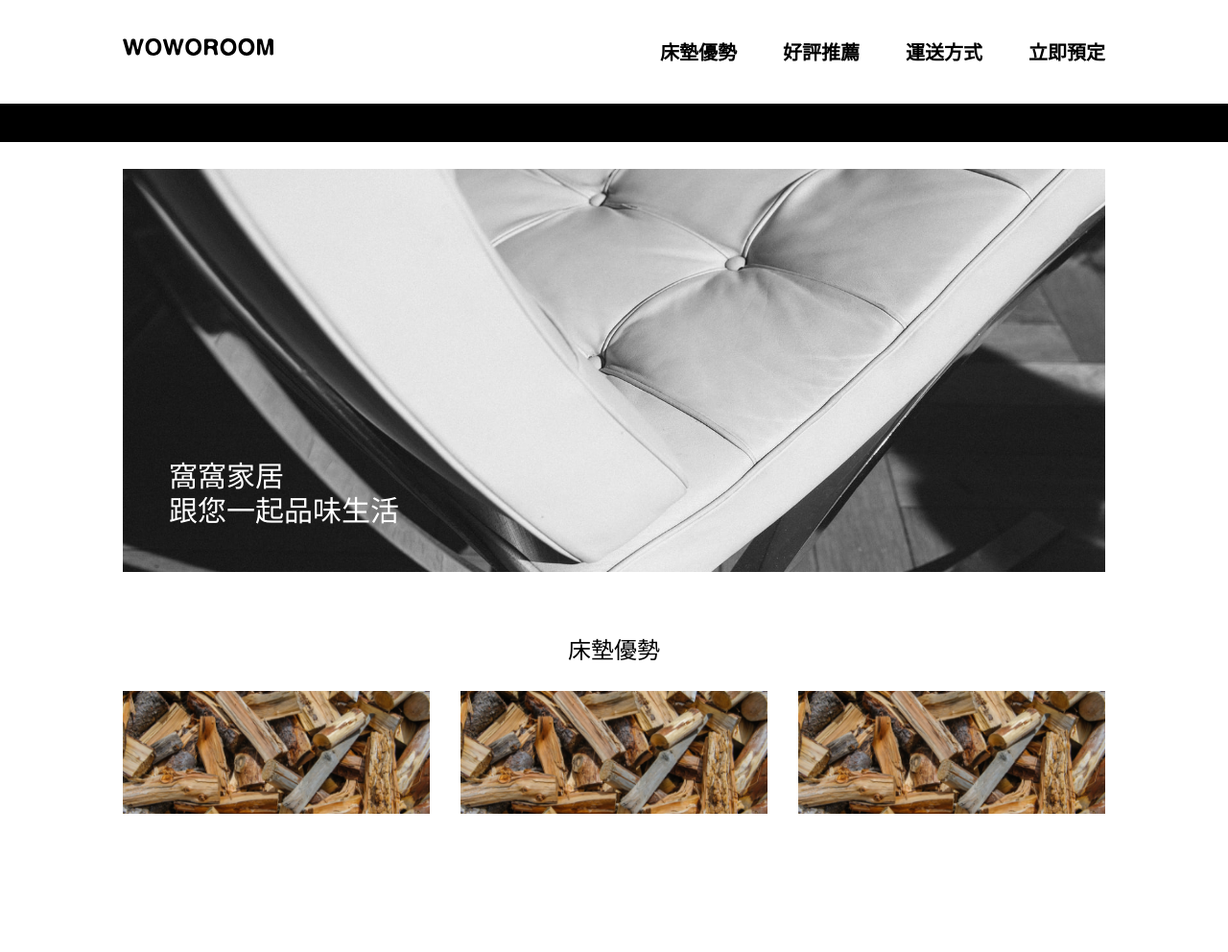
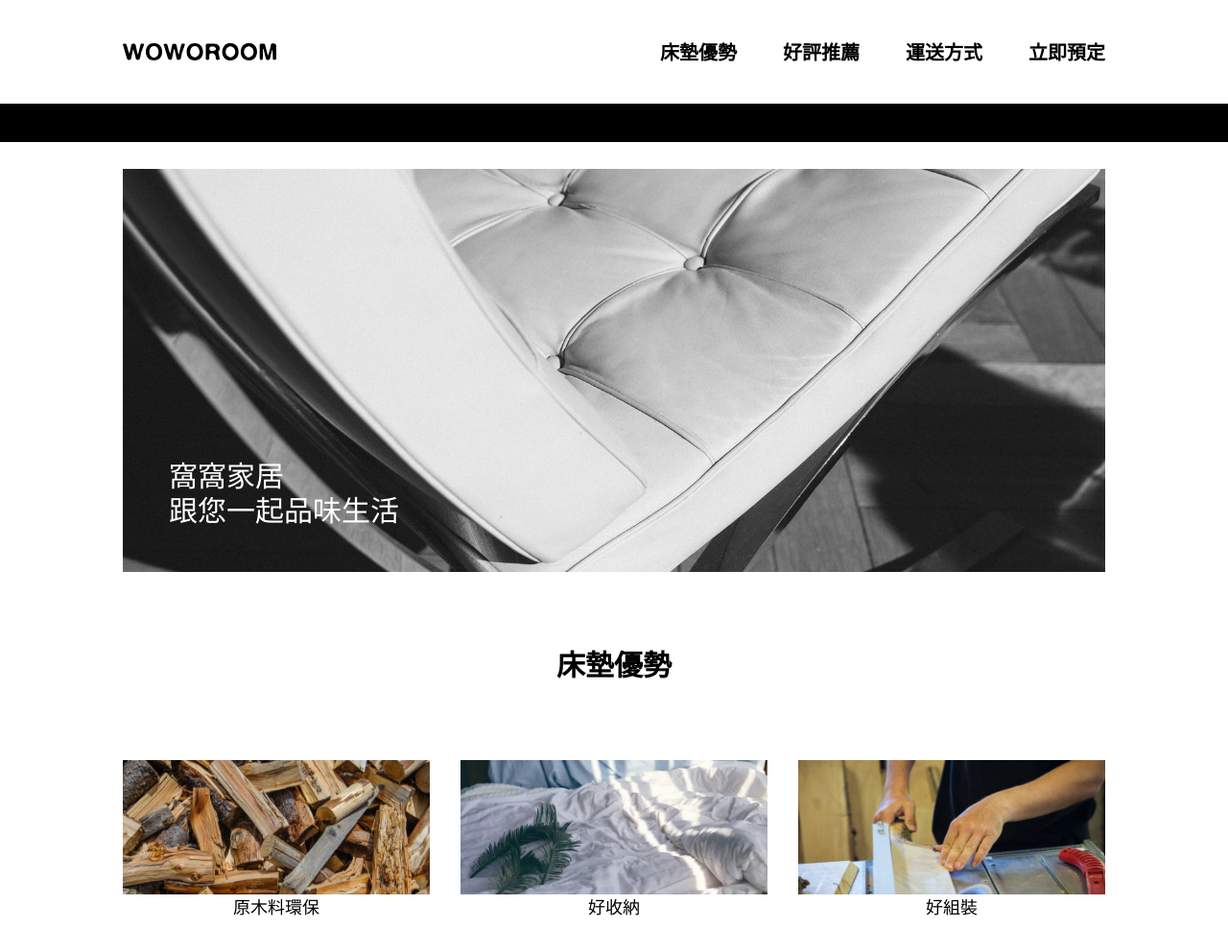
Before and after one commit to todelusion/Vanilla-JS-woworoom, a website: page src/index.html in a window 1280 px wide. Shown: the whole page at 96% size. Before the commit the page ends 912 px from the top, so only its background shows below. Drawn offline with nearby package versions, Linux system fonts and the light colour scheme; files that its build step writes are made by us from their sources; a web font is replaced by a local one.

Commit message:
f/landing

```diff
--- a/src/index.html
+++ b/src/index.html
@@ -8,11 +8,11 @@
     <link rel="stylesheet" href="../dist/output.css" />
   </head>
   <body>
-    <nav class="container mx-auto flex w-full justify-between py-10">
+    <nav class="container mx-auto flex flex-col items-center sm:flex-row w-full justify-between py-10">
       <a href="./index.html"
-        ><img src="./image/logo.svg" alt="logo" width="157"
+        ><img src="./image/logo.svg" alt="logo" class="w-52 mb-5 sm:w-40 sm:mb-0"
       /></a>
-      <ul class="flex text-xl font-bold">
+      <ul class="flex text-base sm:text-xl font-bold ">
         <li>床墊優勢</li>
         <li class="ml-12">好評推薦</li>
         <li class="ml-12">運送方式</li>
@@ -23,20 +23,25 @@
     </nav>
     <div class="h-10 w-full bg-black"></div>
     <div class="flex justify-center pt-7 pb-16">
-      <ul class="container grid grid-cols-3 gap-x-8">
-        <li class="bg-banner col-span-3 flex h-[420px] items-end p-12 mb-16">
-          <h1 class="text-3xl text-white font-thin">窩窩家居<br />跟您一起品味生活</h1>
+      <ul class="container grid grid-cols-3 gap-x-8 gap-y-20">
+        <li class="bg-banner col-span-3 flex h-[420px] items-end p-12">
+          <h1 class="text-3xl font-thin text-white">
+            窩窩家居<br />跟您一起品味生活
+          </h1>
         </li>
-        <li class="text-2xl col-span-3 text-center mb-7">床墊優勢</li>
-        <li><img src="./image/tR426y5.png" alt=""></li>
-        <li><img src="./image/tR426y5.png" alt=""></li>
-        <li><img src="./image/tR426y5.png" alt=""></li>
+        <li class="col-span-3 text-center font-serif text-3xl font-bold">床墊優勢</li>
+        <li class="col-span-3 md:col-span-1 justify-self-center"><img src="./image/tR426y5.png" alt="" class="h-[140px] object-cover"/><p class="text-center font-serif text-lg">原木料環保</p></li>
+        <li class="col-span-3 md:col-span-1 justify-self-center"><img src="./image/Fd2MiBb.png" alt="" class="h-[140px] object-cover"/><p class="text-center font-serif text-lg">好收納</p></li>
+        <li class="col-span-3 md:col-span-1 justify-self-center"><img src="./image/5n1uTFh.png" alt="" class="h-[140px] object-cover"/><p class="text-center font-serif text-lg">好組裝</p></li>
       </ul>
     </div>
+    <section class= "bg-[#F8F8F8] h-[484px]"></section>
   </body>
 </html>
 <style>
   .bg-banner {
     background-image: url("./image/3ewLAKn.png");
+    background-size: cover;
+    background-position: center center;
   }
 </style>
```
Also changed, not shown: 2 other files.
